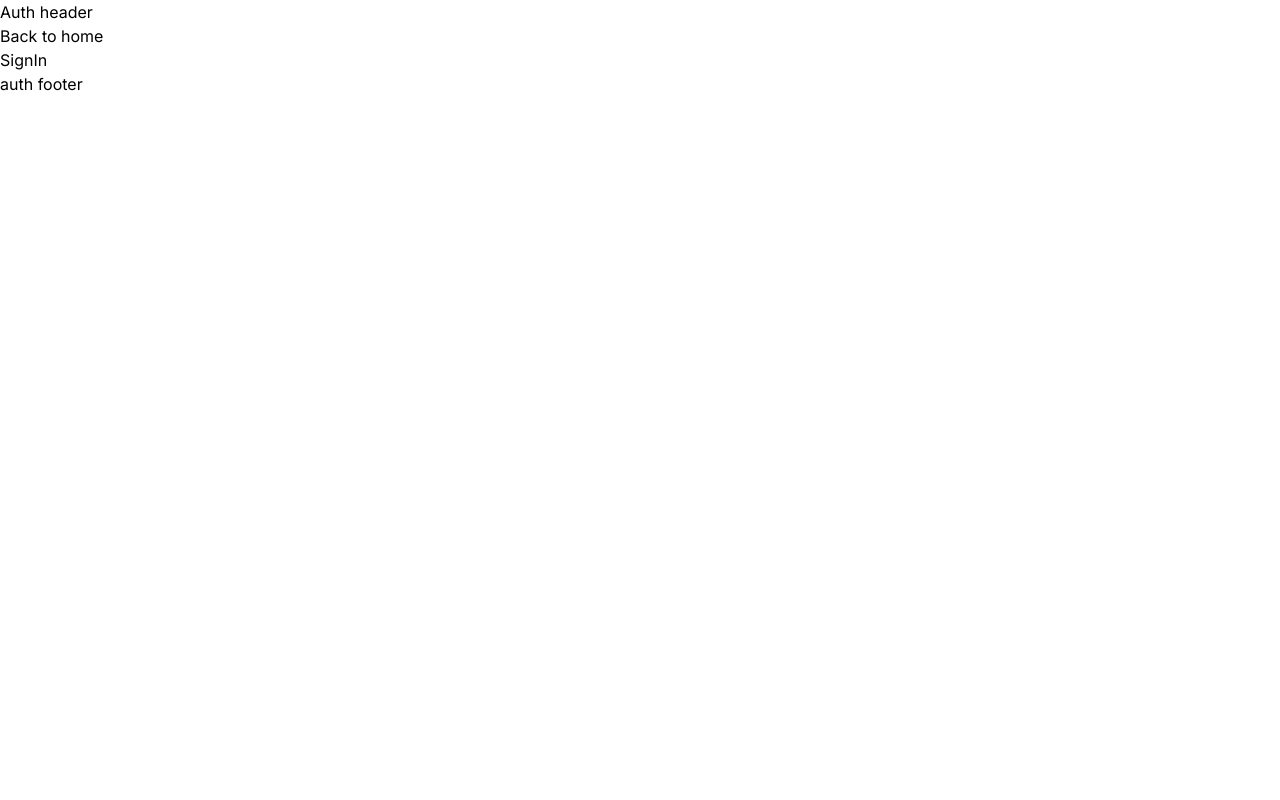
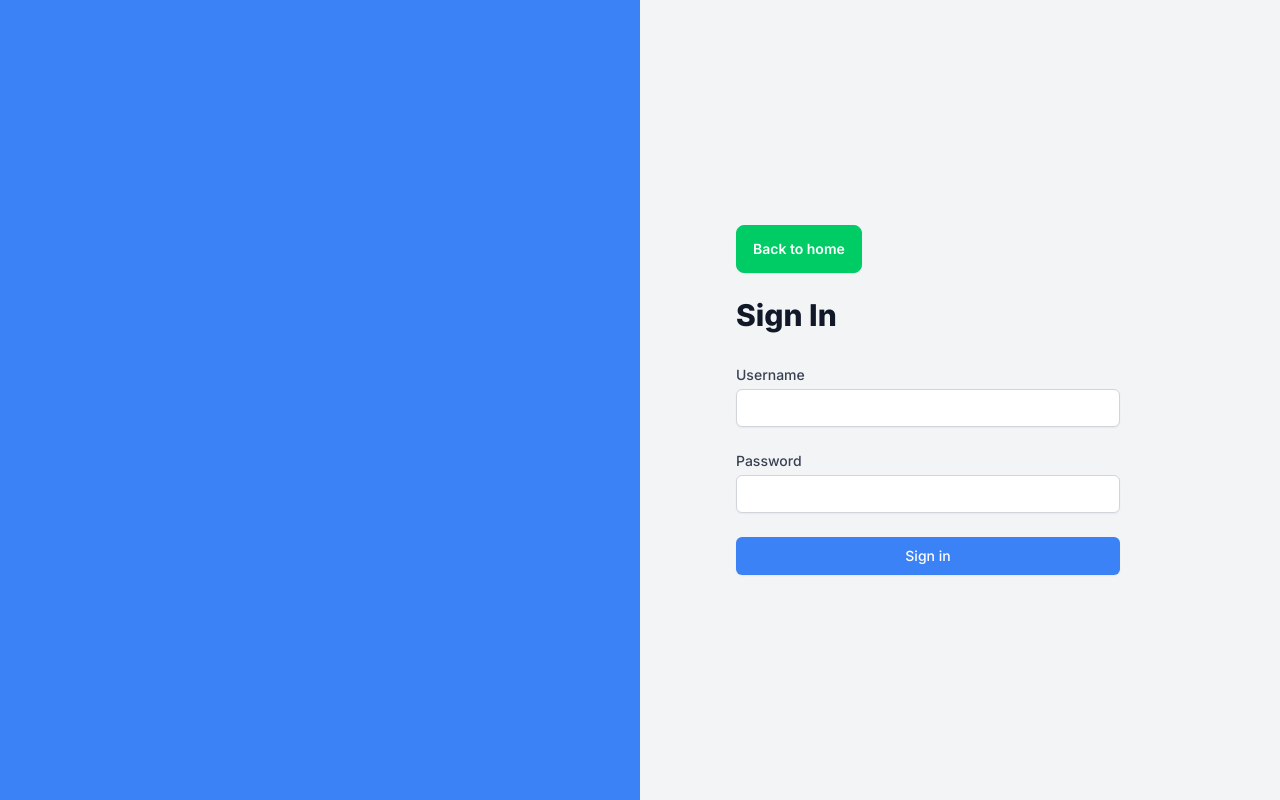
Before and after one commit to solvd-interviews/bench-ecommerce-app-v3, a Next.js app: page /sign-in in a window 1280 px wide. Built offline with nearby package versions, Linux system fonts and the light colour scheme.

Commit message:
Add sing-in page (#4)
* Add sing-in page

* remove .env

* Add formData interface

* Specify submit handler

```diff
--- a/package.json
+++ b/package.json
@@ -13,7 +13,8 @@
     "mongoose": "^8.4.3",
     "next": "14.2.4",
     "react": "^18",
-    "react-dom": "^18"
+    "react-dom": "^18",
+    "react-hook-form": "^7.52.0"
   },
   "devDependencies": {
     "@types/bcryptjs": "^2.4.6",
--- a/src/app/(frontend-auth)/layout.tsx
+++ b/src/app/(frontend-auth)/layout.tsx
@@ -1,4 +1,3 @@
-import Link from "next/link";
 
 export default function RootLayout({
   children,
@@ -7,12 +6,7 @@ export default function RootLayout({
 }) {
   return (
     <main>
-      <header>Auth header </header>
-      <Link className="hover:underline" href={"/"}>
-        Back to home
-      </Link>
       {children}
-      <footer>auth footer</footer>
     </main>
   );
 }
--- a/src/app/(frontend-auth)/sign-in/page.tsx
+++ b/src/app/(frontend-auth)/sign-in/page.tsx
@@ -1,5 +1,87 @@
+"use client"
+import React from 'react';
+import { useForm, SubmitHandler } from 'react-hook-form';
+import Image from 'next/image';
+import Link from 'next/link'
+
+interface FormData {
+  username: string;
+  password: string;
+}
+
 const SignIn = () => {
-  return <div>SignIn</div>;
+  const { register, handleSubmit, formState: { errors } } = useForm<FormData>();
+
+  const onSubmit: SubmitHandler<FormData> = (data) => console.log(data);
+
+  return (
+    <div className="flex min-h-screen bg-gray-100">
+      <div className="hidden lg:block lg:w-1/2 bg-blue-500">
+        {/* <Image
+          src="/bag.png"
+          layout="fill"
+          objectFit="cover"
+          alt="Background"
+        /> */}
+      </div>
+
+      <div className="flex flex-1 flex-col justify-center px-4 sm:px-6 lg:flex-none lg:px-20 xl:px-24">
+        <div className="mx-auto w-full max-w-sm lg:w-96">
+          <Link className="hover:underline btn btn-primary" href={"/"}>
+            Back to home
+          </Link>
+          <h2 className="mt-6 text-3xl font-extrabold text-gray-900">Sign In</h2>
+          <div className="mt-8">
+            <div className="mt-6">
+              <form onSubmit={handleSubmit(onSubmit)} noValidate className="space-y-6">
+                <div>
+                  <label htmlFor="username" className="block text-sm font-medium text-gray-700">
+                    Username
+                  </label>
+                  <div className="mt-1">
+                    <input
+                      id="sign-in-username"
+                      type="text"
+                      required
+                      {...register('username', { required: "Username is required" })}
+                      className="appearance-none block w-full px-3 py-2 border border-gray-300 rounded-md shadow-sm placeholder-gray-400 focus:outline-none focus:ring-blue-500 focus:border-blue-500 sm:text-sm"
+                    />
+                    {errors.username && <p className="mt-2 text-sm text-red-600">{errors.username.message}</p>}
+                  </div>
+                </div>
+
+                <div>
+                  <label htmlFor="password" className="block text-sm font-medium text-gray-700">
+                    Password
+                  </label>
+                  <div className="mt-1">
+                    <input
+                      id="sign-in-password"
+                      type="password"
+                      autoComplete="current-password"
+                      required
+                      {...register('password', { required: "Password is required" })}
+                      className="appearance-none block w-full px-3 py-2 border border-gray-300 rounded-md shadow-sm placeholder-gray-400 focus:outline-none focus:ring-blue-500 focus:border-blue-500 sm:text-sm"
+                    />
+                    {errors.password && <p className="mt-2 text-sm text-red-600">{errors.password.message}</p>}
+                  </div>
+                </div>
+
+                <div>
+                  <button
+                    type="submit"
+                    className="flex justify-center w-full px-4 py-2 text-sm font-medium text-white bg-blue-500 border border-transparent rounded-md shadow-sm hover:bg-blue-600 focus:outline-none focus:ring-2 focus:ring-offset-2 focus:ring-blue-500"
+                  >
+                    Sign in
+                  </button>
+                </div>
+              </form>
+            </div>
+          </div>
+        </div>
+      </div>
+    </div>
+  );
 };
 
 export default SignIn;
```
Also changed, not shown: 1 other file (tests, documents, lock files or other folders).
